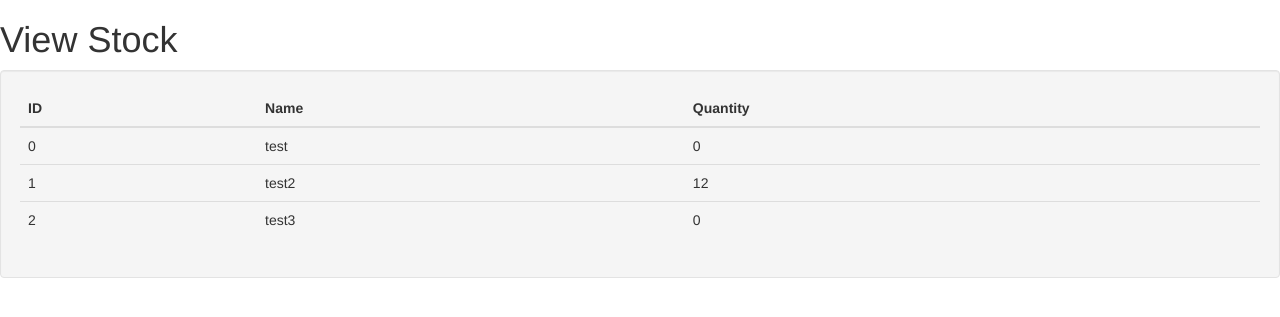
After one commit to parthiv25/Final-Project, a Flask app: page /view_stock in a window 1280 px wide. The commit adds this page. Shown: the top 317 px of the page. Run offline with Flask 2, Linux system fonts and the light colour scheme; data comes from the database, SQL or seed files in the repository; both versions use the stored data as it was after the commit; some libraries are stand-ins or nearby versions.

Commit message:
Adds a stock viewing mechanism

```diff
--- /dev/null
+++ b/db.py
@@ -0,0 +1,31 @@
+import sqlite3
+
+
+def get_inventory():
+
+    conn = sqlite3.connect('inventory.db')
+    cursor = conn.execute("SELECT * FROM inventory")
+    table = cursor.fetchall()
+    conn.close()
+    print(table)
+    return table
+
+
+def add_item(name, quantity):
+
+    conn = sqlite3.connect('inventory.db')
+
+    cursor = conn.execute("SELECT * FROM inventory")
+
+    sr_no = cursor.fetchall()[-1][0] + 1
+
+    cursor = conn.execute(
+        f"INSERT INTO inventory values ({sr_no}, '{name}', {quantity}) ")
+    # print(cursor.fetchall())
+    conn.commit()
+    conn.close()
+    return
+
+
+# add_item("test3", 0)
+# get_inventory()
--- a/main.py
+++ b/main.py
@@ -1,6 +1,8 @@
 from flask import Flask
 
 from flask import render_template
+
+from db import get_inventory
 
 
 app = Flask(__name__)
@@ -10,3 +12,10 @@ app = Flask(__name__)
 def index():
     # return "Hello World"
     return render_template('index.html', message="Helloll")
+
+
+@app.route('/view_stock')
+def view_stock():
+    table = get_inventory()
+    # return str(table)
+    return render_template('view_stock.html', data=table)
--- /dev/null
+++ b/templates/view_stock.html
@@ -0,0 +1,46 @@
+<!DOCTYPE html>
+<html lang="en">
+
+<head>
+    <meta charset="UTF-8">
+    <meta name="viewport" content="width=device-width, initial-scale=1.0">
+    <link href="//netdna.bootstrapcdn.com/twitter-bootstrap/2.3.2/css/bootstrap-combined.min.css" rel="stylesheet"
+        id="bootstrap-css">
+    <script src="//netdna.bootstrapcdn.com/twitter-bootstrap/2.3.2/js/bootstrap.min.js"></script>
+    <script src="//code.jquery.com/jquery-1.11.1.min.js"></script>
+
+    <h1> View Stock </h1>
+
+<body>
+
+    <div class="well">
+        <table class="table">
+            <thead>
+                <tr>
+                    <th>ID</th>
+                    <th>Name</th>
+                    <th>Quantity</th>
+                    <!-- <th style="width: 36px;"></th> -->
+                </tr>
+            </thead>
+            <tbody>
+                {% for row in data %}
+                <tr>
+                    <td>{{row[0]}} </td>
+                    <td>{{row[1]}}</td>
+                    <td>{{row[2]}}</td>
+                </tr>
+                {%endfor%}
+            </tbody>
+        </table>
+    </div>
+
+</body>
+
+</head>
+
+<body>
+
+</body>
+
+</html>
```
Also changed, not shown: templates/index copy.html (added, +87 -0 lines), templates/index.html (+15 -78 lines), inventory.db (added).
